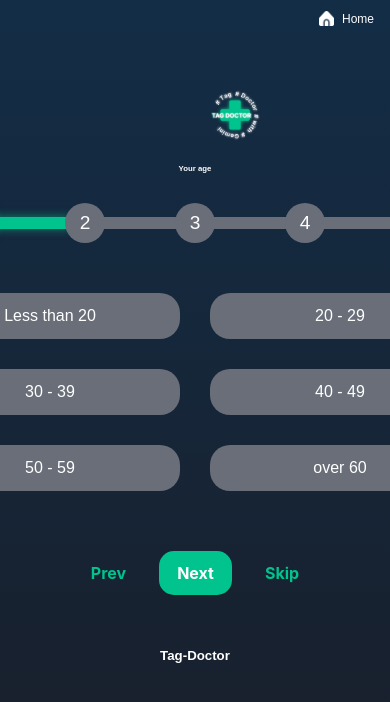
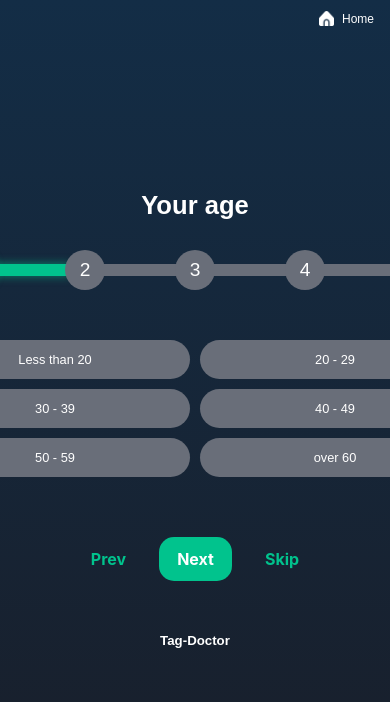
Before and after one commit to Tag-Doctor/tag-doctor-front, a React (Create React App) app: page /page1 in a window 390 px wide. Shown: the top 702 px of the page. Built offline with nearby package versions, Linux system fonts and the light colour scheme.

Commit message:
2024-08-06

```diff
--- a/src/components/Page1.jsx
+++ b/src/components/Page1.jsx
@@ -21,7 +21,7 @@ function Page1() {
 
   return (
     <div className="container">
-      <img src={logo} alt="Logo" className="logo" />
+
       <button className="home-button" onClick={() => navigate('/')}>
         <img src={HomeLogo} alt="Home" className="home-logo" />
         Home
--- a/src/components/Page2.jsx
+++ b/src/components/Page2.jsx
@@ -24,7 +24,7 @@ function Page2() {
 
   return (
     <div className="container">
-      <img src={logo} alt="Logo" className="logo" />
+
       <button className="home-button" onClick={() => navigate('/')}>
         <img src={HomeLogo} alt="Home" className="home-logo" />
         Home
--- a/src/components/Page3.jsx
+++ b/src/components/Page3.jsx
@@ -24,7 +24,7 @@ function Page3() {
 
   return (
     <div className="container">
-      <img src={logo} alt="Logo" className="logo" />
+
       <button className="home-button" onClick={() => navigate('/')}>
         <img src={HomeLogo} alt="Home" className="home-logo" />
         Home
--- a/src/components/Page4.jsx
+++ b/src/components/Page4.jsx
@@ -43,7 +43,7 @@ function Page4() {
 
   return (
     <div className="container">
-      <img src={logo} alt="Logo" className="logo" />
+
       <button className="home-button" onClick={() => navigate('/')}>
         <img src={HomeLogo} alt="Home" className="home-logo" />
         Home
--- a/src/components/Page5.jsx
+++ b/src/components/Page5.jsx
@@ -30,7 +30,7 @@ function Page5() {
 
   return (
     <div className="container">
-      <img src={logo} alt="Logo" className="logo" />
+
       <button className="home-button" onClick={() => navigate('/')}>
         <img src={HomeLogo} alt="Home" className="home-logo" />
         Home
--- a/src/styles/Page1.css
+++ b/src/styles/Page1.css
@@ -16,19 +16,20 @@ body {
   flex-direction: column;
   align-items: center;
   justify-content: center;
+  margin: 0;
 }
 
 .age {
-  font-size: 1vw; /* vw 단위로 폰트 크기 설정 */
+  font-size: 1em; /* px 대신 em 단위 사용 */
   font-weight: bold;
   text-align: center;
-  margin-bottom: 1vh; /* 질문과 진행 상태 바 사이의 간격 조절 */
+  margin-bottom: 1vh;
 }
 
 .progress {
   display: flex;
   justify-content: center;
-  align-items: center; /* 세로 정렬 추가 */
+  align-items: center;
   margin-top: 30px;
   margin-bottom: 50px;
   text-align: center;
@@ -36,15 +37,15 @@ body {
 }
 
 .progress-step {
-  width: 40px; /* 피그마에서 제시된 크기 */
-  height: 40px; /* 피그마에서 제시된 크기 */
+  width: 40px;
+  height: 40px;
   border-radius: 50%;
-  background-color: #696E79; /* 기본 비활성 색상 */
-  margin: 0 35px;
+  background-color: #696E79;
+  margin: 0 10px;
   position: relative;
   display: flex;
   justify-content: center;
-  align-items: center; /* 숫자 중앙 정렬을 위한 flexbox 설정 */
+  align-items: center;
 }
 
 .progress-step.active {
@@ -56,11 +57,11 @@ body {
   content: '';
   position: absolute;
   top: 50%;
-  right: -75px; /* 원과 선 사이의 간격 조절 */
-  width: 80px; /* 선의 길이 */
-  height: 12px; /* 선의 두께 */
-  background-color: #696E79; /* 기본 선 색상 */
-  transform: translateY(-50%); /* 세로 중앙 정렬 */
+  right: -40px;
+  width: 80px;
+  height: 12px;
+  background-color: #696E79;
+  transform: translateY(-50%);
 }
 
 .progress-step.active:not(:last-child)::after {
@@ -71,31 +72,30 @@ body {
 }
 
 .progress-step:not(.active)::after {
-  background-color: #696E79; /* 비활성 단계의 선 색상 */
+  background-color: #696E79;
 }
 
 .progress-step:last-child::after {
-  background-color: transparent; /* 마지막 단계의 선 색상 없음 */
+  background-color: transparent;
 }
 
 .progress-step .step-number {
   font-family: 'Inter', sans-serif;
-  font-style: normal;
   font-weight: 900;
-  font-size: 16px; /* 숫자 크기 조정 */
-  line-height: 40px; /* 숫자를 세로 중앙 정렬 */
+  font-size: 16px;
+  line-height: 40px;
   text-align: center;
-  color: #FFFFFF; /* 기본 텍스트 색상 */
+  color: #FFFFFF;
 }
 
 .progress-step:not(.active) .step-number {
-  color: #8C8C8C; /* 비활성 상태의 텍스트 색상 */
+  color: #8C8C8C;
 }
 
 .age-buttons {
   display: grid;
   grid-template-columns: repeat(2, 1fr);
-  gap: 30px;
+  gap: 20px;
   margin-bottom: 25px;
 }
 
@@ -103,13 +103,9 @@ body {
   background-color: #696E79;
   color: #fff;
   border: none;
-  border-radius: 20px; /* Increased border-radius */
-  padding-left: 55px;
-  padding-right: 55px;
-  padding-top: 25px;
-  padding-bottom: 25px;
-  font-size: 1.4em;
-
+  border-radius: 20px;
+  padding: 20px;
+  font-size: 1.2em;
   cursor: pointer;
   transition: background-color 0.3s, transform 0.2s, box-shadow 0.3s;
   text-align: center;
@@ -132,24 +128,23 @@ body {
 .navigation-buttons {
   display: flex;
   justify-content: center;
-  margin-top: 60px;
-  gap: 15px;
+  margin-top: 30px;
+  gap: 10px;
 }
 
 .nav-button {
   background-color: transparent;
   color: #01C38D;
   border: none;
-  border-radius: 15px; /* 피그마 디자인에 맞게 수정 */
+  border-radius: 15px;
   padding: 15px 25px;
-  font-family: 'Inter', sans-serif; /* 폰트 추가 */
-  font-weight: 700; /* 굵게 설정 */
-  font-size: 20px; /* 피그마에서 제시된 크기 */
-  line-height: 24px; /* 피그마에서 제시된 줄 높이 */
-  text-align: center; /* 텍스트 중앙 정렬 */
+  font-family: 'Inter', sans-serif;
+  font-weight: 700;
+  font-size: 1em;
+  text-align: center;
   cursor: pointer;
   transition: background-color 0.3s, transform 0.2s;
-  position: relative; /* 위치 조정 */
+  position: relative;
 }
 
 .nav-button.next-button {
@@ -176,26 +171,14 @@ body {
   color: #adff2f;
 }
 
-/* 추가적인 스타일 */
 .nav-button.previous {
-  width: 95px; /* 피그마에서 제시된 크기 */
-  height: 26px; /* 피그마에서 제시된 크기 */
+  width: 95px;
+  height: 26px;
 }
 
 .nav-button.skip {
-  width: 95px; /* 피그마에서 제시된 크기 */
-  height: 26px; /* 피그마에서 제시된 크기 */
-}
-
-.logo {
-  width: 70px;
-  height: 70px;
-  display: flex;
-  align-items: center;
-  justify-content: center;
-  position: absolute;
-  top: 80px;
-  left: 200px;
+  width: 95px;
+  height: 26px;
 }
 
 .home-button {
@@ -207,8 +190,8 @@ body {
   align-items: center;
   cursor: pointer;
   position: absolute;
-  top: 80px;
-  right: 200px;
+  top: 20px;
+  right: 20px;
   transition: transform 0.2s;
 }
 
@@ -233,22 +216,29 @@ body {
 }
 
 @media (max-width: 768px) {
+  .age {
+    font-size: 1em;
+  }
+
+  .progress-step {
+    width: 30px;
+    height: 30px;
+    margin: 0 5px;
+  }
+
+  .progress-step:not(:last-child)::after {
+    right: -30px;
+    width: 60px;
+  }
+
   .age-button {
     padding: 16px;
-    font-size: 1.1em;
+    font-size: 1em;
   }
 
   .nav-button {
     padding: 12px 20px;
-    font-size: 1.1em;
-  }
-
-  .info-button {
-    width: 30px;
-    height: 30px;
-    font-size: 20px;
-    top: 10px;
-    left: 10px;
+    font-size: 0.9em;
   }
 
   .home-button {
@@ -259,23 +249,38 @@ body {
 }
 
 @media (max-width: 480px) {
+  .age {
+    font-size: 0.8em;
+  }
+
+  .progress-step {
+    width: 20px;
+    height: 20px;
+    margin: 0 3px;
+  }
+
+  .progress-step:not(:last-child)::after {
+    right: -20px;
+    width: 40px;
+  }
+
+  .age-buttons {
+    gap: 10px;
+  }
+
   .age-button {
-    padding: 14px;
-    font-size: 1em;
+    padding: 12px;
+    font-size: 0.8em;
   }
 
   .nav-button {
     padding: 10px 18px;
-    font-size: 1em;
-  }
-
-  .info-button {
-    width: 25px;
-    height: 25px;
-    font-size: 18px;
+    font-size: 0.8em;
   }
 
   .home-button {
     font-size: 12px;
+    top: 5px;
+    right: 5px;
   }
 }
--- a/src/styles/Page2.css
+++ b/src/styles/Page2.css
@@ -196,17 +196,6 @@ body {
   height: 26px; /* 피그마에서 제시된 크기 */
 }
 
-.logo {
-  width: 70px;
-  height: 70px;
-  display: flex;
-  align-items: center;
-  justify-content: center;
-  position: absolute;
-  top: 80px;
-  left: 200px;
-}
-
 .home-button {
   background: none;
   border: none;
@@ -242,11 +231,6 @@ body {
 }
 
 @media (max-width: 768px) {
-  .age-button {
-    padding: 16px;
-    font-size: 1.1em;
-  }
-
   .nav-button {
     padding: 12px 20px;
     font-size: 1.1em;
@@ -268,11 +252,6 @@ body {
 }
 
 @media (max-width: 480px) {
-  .age-button {
-    padding: 14px;
-    font-size: 1em;
-  }
-
   .nav-button {
     padding: 10px 18px;
     font-size: 1em;
--- a/src/styles/Page5.css
+++ b/src/styles/Page5.css
@@ -176,17 +176,6 @@ body {
   height: 26px; /* 피그마에서 제시된 크기 */
 }
 
-.logo {
-  width: 70px;
-  height: 70px;
-  display: flex;
-  align-items: center;
-  justify-content: center;
-  position: absolute;
-  top: 80px;
-  left: 200px;
-}
-
   .home-button {
     background: none;
     border: none;
@@ -222,11 +211,6 @@ body {
   }
 
   @media (max-width: 768px) {
-    .age-button {
-      padding: 16px;
-      font-size: 1.1em;
-    }
-
     .nav-button {
       padding: 12px 20px;
       font-size: 1.1em;
@@ -248,11 +232,6 @@ body {
   }
 
   @media (max-width: 480px) {
-    .age-button {
-      padding: 14px;
-      font-size: 1em;
-    }
-
     .nav-button {
       padding: 10px 18px;
       font-size: 1em;
```
